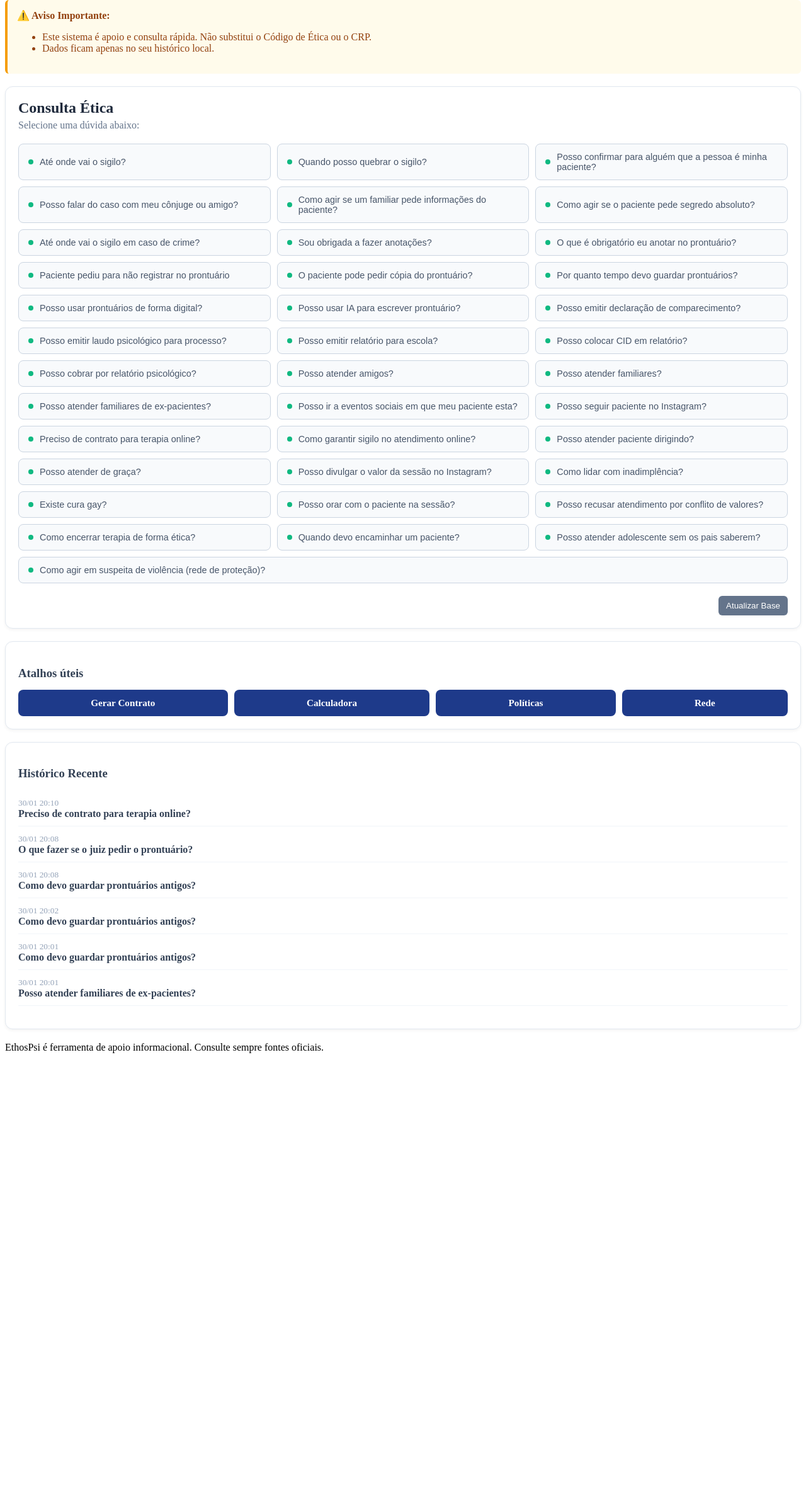
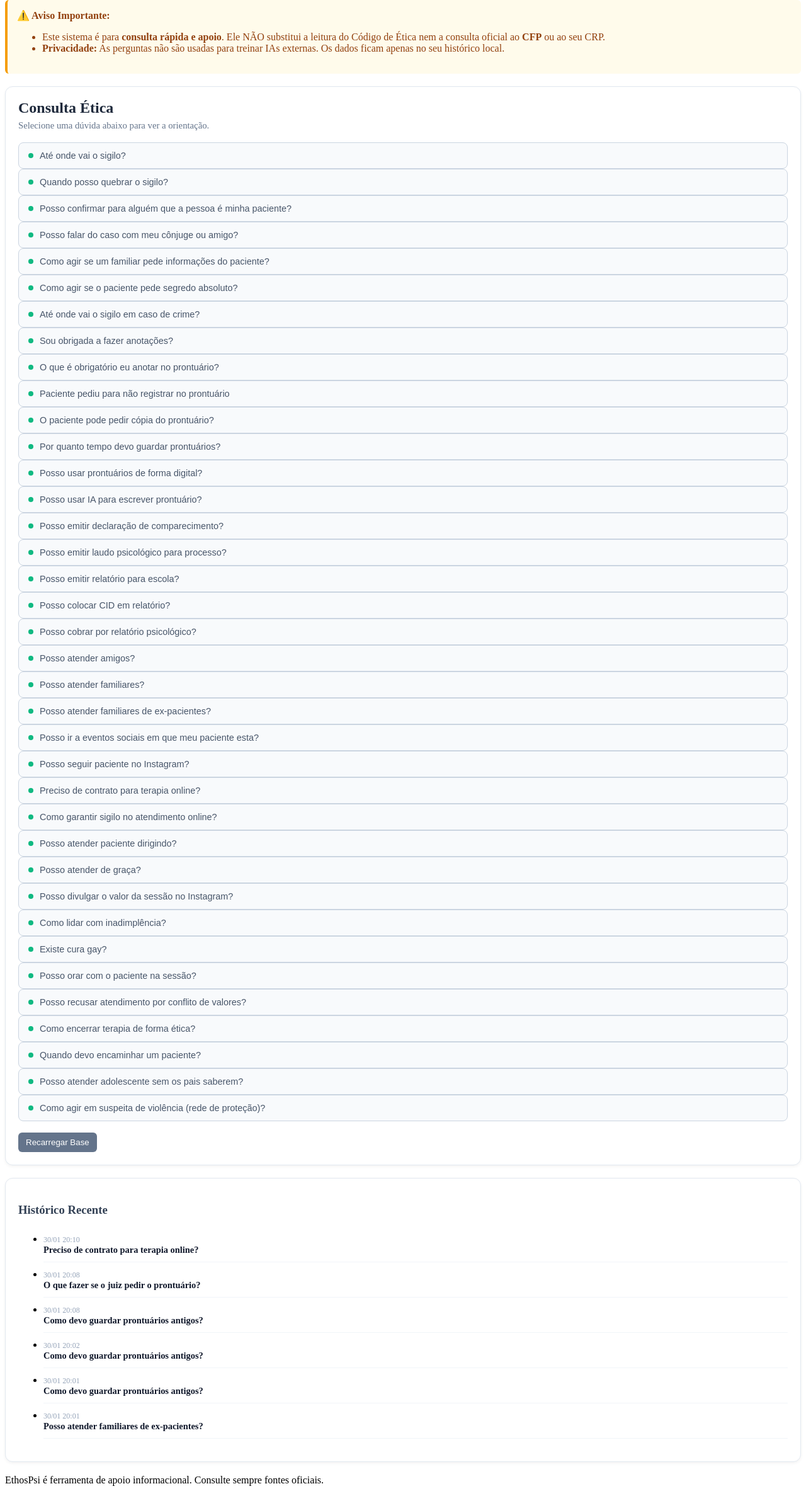
Before and after one commit to sabrinaandraderocha-cmyk/ethospsi, a Flask app: page / in a window 1280 px wide. Shown: the part 158-2533 px from the top of the page at 63% size. Before the commit the page ends 1830 px from the top, so only its background shows below. Run offline with Flask 3, Linux system fonts and the light colour scheme; data comes from the database, SQL or seed files in the repository.

Commit message:
Update home.html

```diff
--- a/templates/home.html
+++ b/templates/home.html
@@ -1,40 +1,45 @@
 {% extends "base.html" %}
-
 {% block content %}
 
 <div class="ethical-warning">
   <strong>⚠️ Aviso Importante:</strong>
   <ul>
-    <li>Este sistema é apoio e consulta rápida. Não substitui o Código de Ética ou o CRP.</li>
-    <li>Dados ficam apenas no seu histórico local.</li>
+    <li>Este sistema é para <strong>consulta rápida e apoio</strong>. Ele NÃO substitui a leitura do Código de Ética nem a consulta oficial ao <strong>CFP</strong> ou ao seu CRP.</li>
+    <li><strong>Privacidade:</strong> As perguntas não são usadas para treinar IAs externas. Os dados ficam apenas no seu histórico local.</li>
   </ul>
 </div>
 
 <section class="card">
-  <div style="margin-bottom: 20px;">
+  <div style="margin-bottom: 18px;">
     <h2 style="margin:0;">Consulta Ética</h2>
-    <p style="color:#64748b; margin-top: 5px;">Selecione uma dúvida abaixo:</p>
+    <p style="margin:6px 0 0 0; color:#64748b; font-size:0.92rem;">
+      Selecione uma dúvida abaixo para ver a orientação.
+    </p>
   </div>
 
-  {% if questions %}
-    <div class="quick-questions-container">
+  {% if questions and questions|length > 0 %}
+    <div class="quick-questions">
+      <div class="quick-grid">
         {% for q in questions %}
-        <form method="post" class="quick-form">
+          <form method="post" style="margin:0;">
             <input type="hidden" name="q" value="{{ q.text }}">
             <button class="quick-btn" type="submit">
-            <span class="dot"></span>
-            {{ q.text }}
+              <span class="dot dot-green"></span>
+              <span class="quick-text">{{ q.text }}</span>
             </button>
           </form>
         {% endfor %}
       </div>
+    </div>
   {% else %}
-    <p style="color:#94a3b8; text-align:center;">Nenhuma pergunta carregada.</p>
+    <div class="muted-box">
+      Nenhuma pergunta cadastrada no momento.
+    </div>
   {% endif %}
 
-  <form method="post" style="margin-top: 20px; text-align: right;">
+  <form method="post" style="margin-top: 18px;">
     <button class="btn-action" type="submit" name="load_bases" value="1">
-      Atualizar Base
+      Recarregar Base
     </button>
   </form>
 
@@ -46,28 +51,18 @@
 </section>
 
 <section class="card">
-  <h3>Atalhos úteis</h3>
-  <div class="shortcuts-container">
-    <a href="{{ url_for('contrato') }}" class="btn-shortcut">Gerar Contrato</a>
-    <a href="{{ url_for('honorarios') }}" class="btn-shortcut">Calculadora</a>
-    <a href="{{ url_for('politicas') }}" class="btn-shortcut">Políticas</a>
-    <a href="{{ url_for('rede') }}" class="btn-shortcut">Rede</a>
-  </div>
-</section>
-
-<section class="card">
   <h3>Histórico Recente</h3>
   {% if history %}
-    <ul style="list-style: none; padding: 0;">
+    <ul class="history-list">
       {% for h in history %}
         <li style="border-bottom: 1px solid #f1f5f9; padding: 10px 0;">
-          <small style="color:#94a3b8;">{{ h.created_at }}</small>
-          <div style="font-weight:600; color:#334155;">{{ h.question }}</div>
+          <small style="color: #94a3b8; font-size: 0.75rem;">{{ h.created_at }}</small>
+          <div style="font-weight: 600; font-size: 0.9rem; color: #0f172a;">{{ h.question }}</div>
         </li>
       {% endfor %}
     </ul>
   {% else %}
-    <p style="color:#94a3b8;">Sem histórico recente.</p>
+    <p style="color: #94a3b8; font-size: 0.9rem;">Nenhuma consulta recente.</p>
   {% endif %}
 </section>
 
```
Lines whose indentation alone changed are shown as unchanged.
